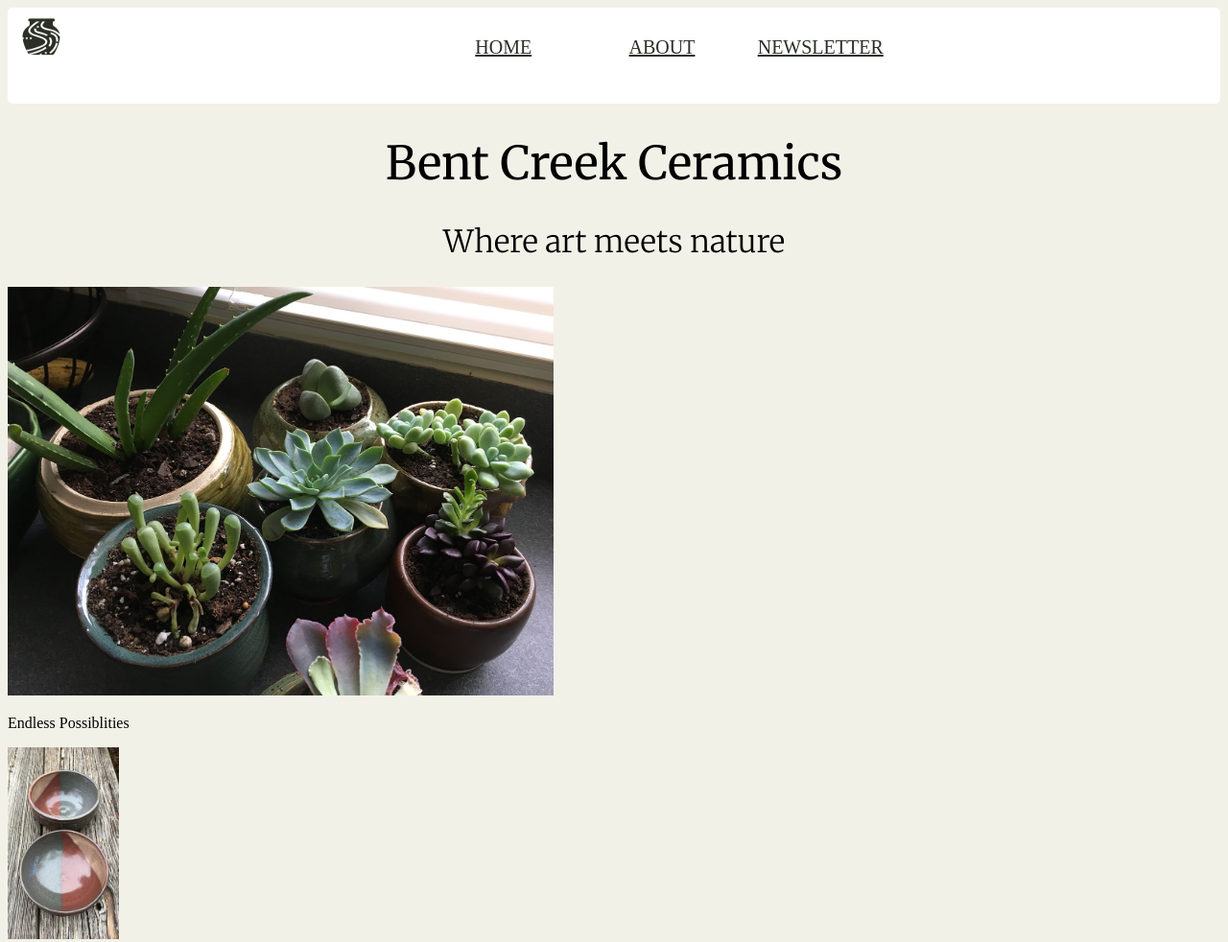
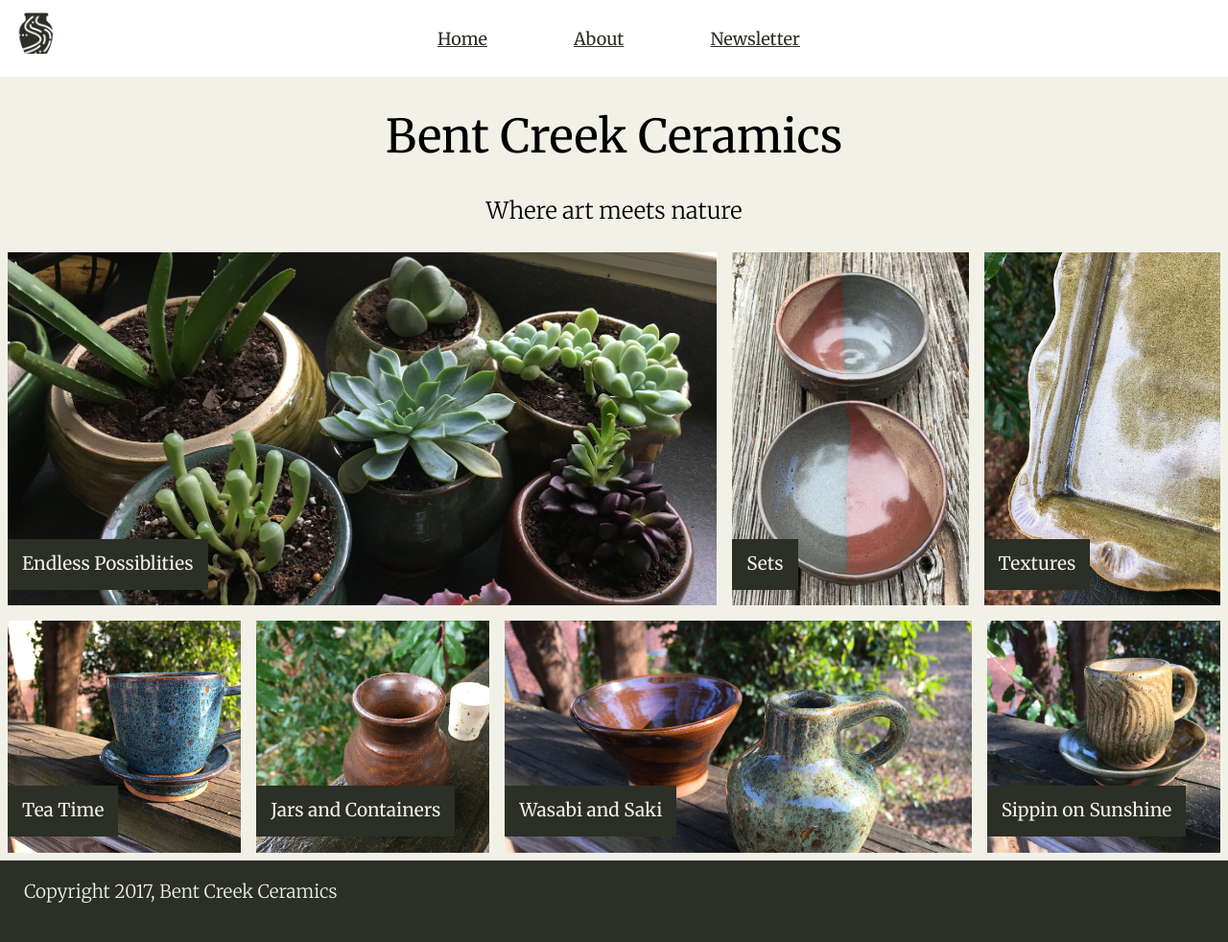
Before and after one commit to evanCoakley/week-one-project, a plain HTML site: page index.html in a window 1280 px wide. Shown: the top 982 px of the page at 96% size. Drawn offline with Linux system fonts and the light colour scheme; files whose address does not match are found by name.

Commit message:
home-page-done

```diff
--- a/index.html
+++ b/index.html
@@ -16,15 +16,13 @@
 
 
             <nav id="topnav">
-                <div class="logo1" id="mylogo1">
-                    <img src="/Users/evanlcoakley/The-Iron-Yard/Week-One/week-one-project/images/bent-creek-logo.png">
+                <div class="logo1" id="mylogo"></div>
+                <div class="nav-links">
+                    <a class="home" href="#home ">Home</a>
+                    <a class="about" href="#about ">About</a>
+                    <a class="newsletter" href="#newsletter ">Newsletter</a>
                 </div>
-                <div class="nav-links">
-                    <a href="#home ">Home</a>
-                    <a href="#about ">About</a>
-                    <a href="#newsletter ">Newsletter</a>
-                </div>
-                <div></div>
+
 
             </nav>
 
@@ -37,44 +35,45 @@
             <h1>Bent Creek Ceramics</h1>
             <h2>Where art meets nature</h2>
         </div>
-        <div class="wrap-around">
+    </div>
+    <section>
         <div class="image1" id="myImage1">
-                <img class="image60" src="/Users/evanlcoakley/The-Iron-Yard/Week-One/week-one-project/images/product-1.jpg">
+            <!--<img class="image60" src="/Users/evanlcoakley/The-Iron-Yard/Week-One/week-one-project/images/product-1.jpg">-->
             <p>Endless Possiblities</p>
         </div>
 
 
         <div class="image2">
-                <img class="image20" src="/Users/evanlcoakley/The-Iron-Yard/Week-One/week-one-project/images/product-2.jpg">
+            <!--<img class="image20" src="/Users/evanlcoakley/The-Iron-Yard/Week-One/week-one-project/images/product-2.jpg">-->
             <p>Sets</p>
         </div>
         <div class="image3" id="myImage3">
-                <img class="image20" src="/Users/evanlcoakley/The-Iron-Yard/Week-One/week-one-project/images/product-3.jpg">
+            <!--<img class="image20" src="/Users/evanlcoakley/The-Iron-Yard/Week-One/week-one-project/images/product-3.jpg">-->
             <p>Textures</p>
         </div>
         <div class="image4" id="myImage4">
-                <img class="image20" src="/Users/evanlcoakley/The-Iron-Yard/Week-One/week-one-project/images/product-4.jpg">
+            <!--<img class="image20" src="/Users/evanlcoakley/The-Iron-Yard/Week-One/week-one-project/images/product-4.jpg">-->
             <p>Tea Time</p>
 
         </div>
         <div class="image5" id="myImage5">
-                <img class="image20" src="/Users/evanlcoakley/The-Iron-Yard/Week-One/week-one-project/images/product-5.jpg">
+            <!--<img class="image20" src="/Users/evanlcoakley/The-Iron-Yard/Week-One/week-one-project/images/product-5.jpg">-->
             <p>Jars and Containers</p>
 
         </div>
         <div class="image6" id="myImage6">
-                <img class="image40" src="/Users/evanlcoakley/The-Iron-Yard/Week-One/week-one-project/images/product-6.jpg">
+            <!--<img class="image40" src="/Users/evanlcoakley/The-Iron-Yard/Week-One/week-one-project/images/product-6.jpg">-->
             <p>Wasabi and Saki</p>
         </div>
         <div class="image7" id="myImage7">
-                <img class="image20" src="/Users/evanlcoakley/The-Iron-Yard/Week-One/week-one-project/images/product-7.jpg">
+            <!--<img class="image20" src="/Users/evanlcoakley/The-Iron-Yard/Week-One/week-one-project/images/product-7.jpg">-->
             <p>Sippin on Sunshine</p>
         </div>
-        </div>
+    </section>
     </div>
 
     <footer>
-        <p>Copyright 2017, Bent Creek Ceramics</p>
+        <span>Copyright 2017, Bent Creek Ceramics</span>
 
     </footer>
 
--- a/styles.css
+++ b/styles.css
@@ -1,5 +1,52 @@
+    * {
+        box-sizing: border-box;
+    }
+
     body {
         background-color: #F2F1E8;
+        font-family: 'Merriweather', serif;
+        margin: 0 auto;
+    }
+
+    .wrapper {
+        margin: 0;
+        padding: 0;
+    }
+
+    .logo1 {
+        background-image: url("./images/bent-creek-logo.png");
+        background-size: cover;
+        width: 45px;
+        height: 45px;
+        margin-top: 12px;
+        margin-bottom: 10px;
+        margin-left: 15px;
+        /* margin-right: 50px; */
+        display: flex;
+        align-items: flex-start;
+    }
+
+    #topnav {
+        background-color: #ffffff;
+        width: 100%;
+        height: 80px;
+        display: flex;
+        justify-content: center;
+        flex: 1;
+    }
+
+    .nav-links {
+        display: flex;
+        align-items: center;
+        flex-direction: row;
+        justify-content: center;
+        flex: 1;
+    }
+
+    .nav-links a {
+        padding: 0 70px 0 20px;
+        font-size: 18px;
+        color: #2B2F26;
     }
 
     h1 {
@@ -11,57 +58,112 @@ h1 {
 
     h2 {
         font-family: 'Merriweather', serif;
-    font-size: 2em;
+        * font-size: 2em;
         text-align: center;
         font-weight: lighter;
     }
 
-#topnav {
-    display: flex;
-    justify-content: space-between;
-    border-radius: 5px;
-    padding: 10px;
-    background-color: #FFFFFF;
-}
-
-#topnav a {
-    display: flex;
-    align-items: space-around;
-    justify-content: center;
-    height: 40px;
-    width: 40px;
-    padding: 20px;
-    color: #2B2F26;
-    font-size: 20px;
-    text-decoration: underline;
-    text-transform: uppercase;
-}
-
-#topnav img {
-    height: 50%;
-    width: 50%
-}
-
-.nav-links {
-    width: 33%;
-    display: flex;
-    justify-content: space-between;
-}
-
-.wrap-around {
+    section {
         display: flex;
         flex-wrap: wrap;
     }
 
-.image20 {
-    width: 20%;
+    .image1 {
+        background-image: url("./images/product-1.jpg");
+        height: 368px;
+        width: 48%;
+        flex-grow: 3;
+        background-size: cover;
+        background-position: center;
+        margin: 8px;
+        padding-top: 280px;
     }
 
-.image40 {
-    width: 40%;
+    .image2 {
+        background-image: url("./images/product-2.jpg");
+        height: 368px;
+        width: 16%;
+        flex-grow: 1;
+        background-size: cover;
+        background-position: center;
+        margin: 8px;
+        padding-top: 280px;
     }
 
-.image60 {
-    width: 45%;
-    height:
+    .image3 {
+        background-image: url("./images/product-3.jpg");
+        height: 368px;
+        width: 16%;
+        flex-grow: 1;
+        background-size: cover;
+        background-position: center;
+        margin: 8px;
+        padding-top: 280px;
     }
+
+    .image4 {
+        background-image: url("./images/product-4.jpg");
+        height: 242px;
+        width: 16%;
+        flex-grow: 1;
+        background-size: cover;
+        margin: 8px;
+        padding-top: 153px;
+    }
+
+    .image5 {
+        background-image: url("./images/product-5.jpg");
+        height: 242px;
+        width: 16%;
+        flex-grow: 1;
+        background-size: cover;
+        margin: 8px;
+        padding-top: 153px;
+    }
+
+    .image6 {
+        background-image: url("./images/product-6.jpg");
+        height: 242px;
+        width: 32%;
+        flex-grow: 2;
+        background-size: cover;
+        margin: 8px;
+        padding-top: 153px;
+    }
+
+    .image7 {
+        background-image: url("./images/product-7.jpg");
+        height: 242px;
+        width: 16%;
+        flex-grow: 1;
+        background-size: cover;
+        margin: 8px;
+        padding-top: 153px;
+    }
+
+    footer {
+        background-color: #2B2F26;
+        height: 100px;
+        padding-top: 20px;
+        padding-left: 25px;
+    }
+
+    span {
+        margin-bottom: 0;
+        color: #F2F1E8;
+        font-family: 'Merriweather', serif;
+        font-size: 19px;
+        font-weight: lighter;
+    }
+
+    p {
+        display: inline-block;
+        background-color: #2B2F26;
+        height: 53px;
+        padding-top: 13px;
+        padding-left: 15px;
+        padding-right: 15px;
+        color: #F2F1E8;
+        font-family: 'Merriweather', serif;
+        font-size: 19px;
+    }
--- a/stylesheet2.css
+++ /dev/null
@@ -1,59 +0,0 @@
-    body {
-        background-color: #F2F1E8;
-    }
-
-    h1 {
-        font-family: 'Merriweather', serif;
-        font-size: 3em;
-        text-align: center;
-        font-weight: normal;
-    }
-
-    h2 {
-        font-family: 'Merriweather', serif;
-        font-size: 2em;
-        text-align: center;
-        font-weight: lighter;
-    }
-
-    #topnav {
-        display: flex;
-        justify-content: space-between;
-        border-radius: 5px;
-        padding: 10px;
-        background-color: #FFFFFF;
-    }
-
-    #topnav a {
-        display: flex;
-        align-items: space-around;
-        justify-content: center;
-        height: 40px;
-        width: 40px;
-        padding: 20px;
-        color: #2B2F26;
-        font-size: 20px;
-        text-decoration: underline;
-        text-transform: uppercase;
-    }
-
-    #topnav img {
-        height: 50%;
-        width: 50%
-    }
-
-    .nav-links {
-        width: 33%;
-        display: flex;
-        justify-content: space-between;
-    }
-
-    .birdhousepic {
-        width: 10%;
-    }
-
-    .backgroundpic {
-        display: flex;
-        width: 600px;
-        height: 300px;
-    }
--- a/stylesheet3.css
+++ /dev/null
@@ -1,49 +0,0 @@
-    body {
-        background-color: #F2F1E8;
-    }
-
-    h1 {
-        font-family: 'Merriweather', serif;
-        font-size: 3em;
-        text-align: center;
-        font-weight: normal;
-    }
-
-    h2 {
-        font-family: 'Merriweather', serif;
-        font-size: 2em;
-        text-align: center;
-        font-weight: lighter;
-    }
-
-    #topnav {
-        display: flex;
-        justify-content: space-between;
-        border-radius: 5px;
-        padding: 10px;
-        background-color: #FFFFFF;
-    }
-
-    #topnav a {
-        display: flex;
-        align-items: space-around;
-        justify-content: center;
-        height: 40px;
-        width: 40px;
-        padding: 20px;
-        color: #2B2F26;
-        font-size: 20px;
-        text-decoration: underline;
-        text-transform: uppercase;
-    }
-
-    #topnav img {
-        height: 50%;
-        width: 50%
-    }
-
-    .nav-links {
-        width: 33%;
-        display: flex;
-        justify-content: space-between;
-    }
```
Also changed, not shown: index2.html (+1 -1 lines), index3.html (+1 -1 lines). Lines whose indentation alone changed are shown as unchanged.
